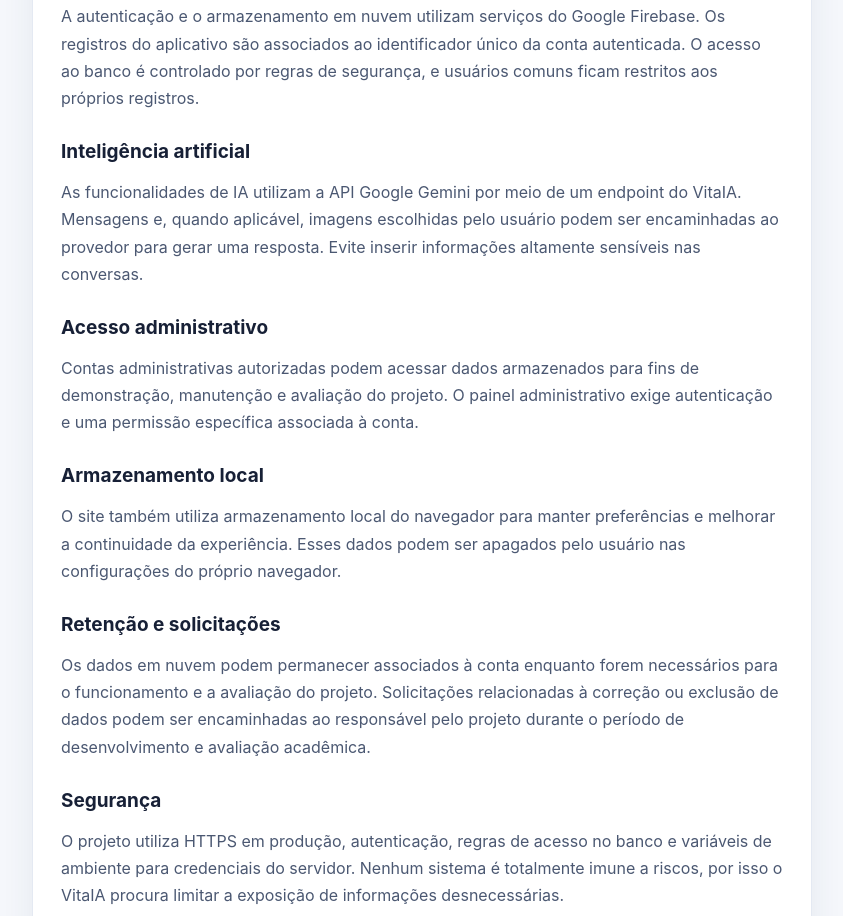
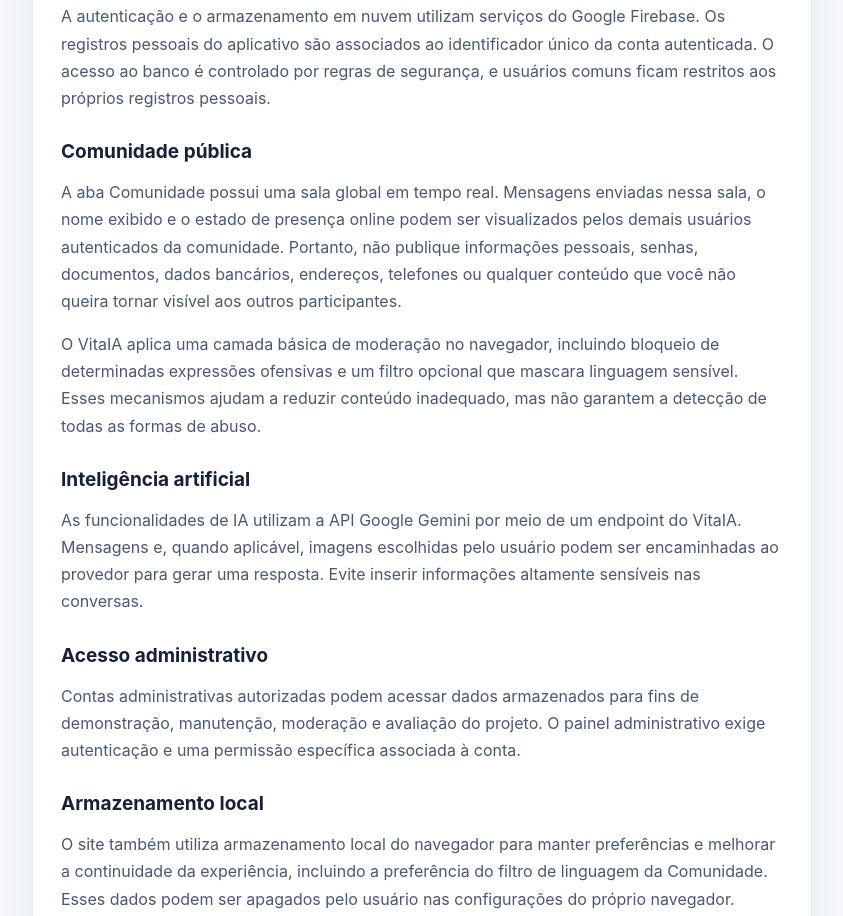
Before and after one commit to FrontWork08/TCC-QoL, a website: page privacidade.html in a window 1280 px wide. Shown: the part 671-1587 px from the top of the page, without its empty margins (218-1061 px from the left). Drawn offline with Linux system fonts and the light colour scheme.

Commit message:
docs: informar funcionamento público da comunidade

```diff
--- a/privacidade.html
+++ b/privacidade.html
@@ -25,19 +25,23 @@
     <p>Esses dados são utilizados para autenticar a conta, manter sua sessão, sincronizar informações entre navegadores e dispositivos, personalizar a experiência e permitir as funcionalidades do projeto.</p>
 
     <h2>Firebase</h2>
-    <p>A autenticação e o armazenamento em nuvem utilizam serviços do Google Firebase. Os registros do aplicativo são associados ao identificador único da conta autenticada. O acesso ao banco é controlado por regras de segurança, e usuários comuns ficam restritos aos próprios registros.</p>
+    <p>A autenticação e o armazenamento em nuvem utilizam serviços do Google Firebase. Os registros pessoais do aplicativo são associados ao identificador único da conta autenticada. O acesso ao banco é controlado por regras de segurança, e usuários comuns ficam restritos aos próprios registros pessoais.</p>
+
+    <h2>Comunidade pública</h2>
+    <p>A aba Comunidade possui uma sala global em tempo real. Mensagens enviadas nessa sala, o nome exibido e o estado de presença online podem ser visualizados pelos demais usuários autenticados da comunidade. Portanto, não publique informações pessoais, senhas, documentos, dados bancários, endereços, telefones ou qualquer conteúdo que você não queira tornar visível aos outros participantes.</p>
+    <p>O VitaIA aplica uma camada básica de moderação no navegador, incluindo bloqueio de determinadas expressões ofensivas e um filtro opcional que mascara linguagem sensível. Esses mecanismos ajudam a reduzir conteúdo inadequado, mas não garantem a detecção de todas as formas de abuso.</p>
 
     <h2>Inteligência artificial</h2>
     <p>As funcionalidades de IA utilizam a API Google Gemini por meio de um endpoint do VitaIA. Mensagens e, quando aplicável, imagens escolhidas pelo usuário podem ser encaminhadas ao provedor para gerar uma resposta. Evite inserir informações altamente sensíveis nas conversas.</p>
 
     <h2>Acesso administrativo</h2>
-    <p>Contas administrativas autorizadas podem acessar dados armazenados para fins de demonstração, manutenção e avaliação do projeto. O painel administrativo exige autenticação e uma permissão específica associada à conta.</p>
+    <p>Contas administrativas autorizadas podem acessar dados armazenados para fins de demonstração, manutenção, moderação e avaliação do projeto. O painel administrativo exige autenticação e uma permissão específica associada à conta.</p>
 
     <h2>Armazenamento local</h2>
-    <p>O site também utiliza armazenamento local do navegador para manter preferências e melhorar a continuidade da experiência. Esses dados podem ser apagados pelo usuário nas configurações do próprio navegador.</p>
+    <p>O site também utiliza armazenamento local do navegador para manter preferências e melhorar a continuidade da experiência, incluindo a preferência do filtro de linguagem da Comunidade. Esses dados podem ser apagados pelo usuário nas configurações do próprio navegador.</p>
 
     <h2>Retenção e solicitações</h2>
-    <p>Os dados em nuvem podem permanecer associados à conta enquanto forem necessários para o funcionamento e a avaliação do projeto. Solicitações relacionadas à correção ou exclusão de dados podem ser encaminhadas ao responsável pelo projeto durante o período de desenvolvimento e avaliação acadêmica.</p>
+    <p>Os dados em nuvem podem permanecer associados à conta enquanto forem necessários para o funcionamento e a avaliação do projeto. Mensagens publicadas na Comunidade permanecem no banco até serem excluídas pelo próprio autor ou por uma conta administrativa autorizada. Solicitações relacionadas à correção ou exclusão de dados podem ser encaminhadas ao responsável pelo projeto durante o período de desenvolvimento e avaliação acadêmica.</p>
 
     <h2>Segurança</h2>
     <p>O projeto utiliza HTTPS em produção, autenticação, regras de acesso no banco e variáveis de ambiente para credenciais do servidor. Nenhum sistema é totalmente imune a riscos, por isso o VitaIA procura limitar a exposição de informações desnecessárias.</p>
```
